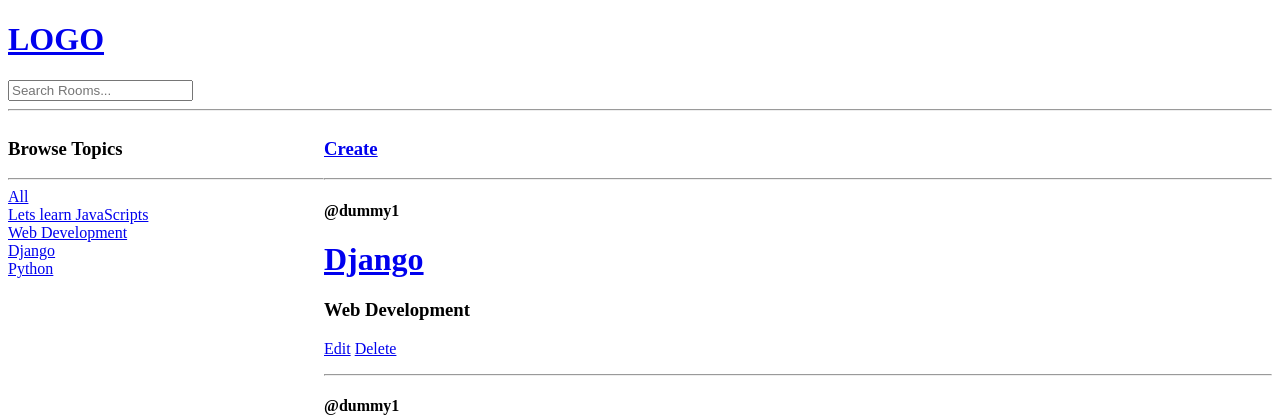
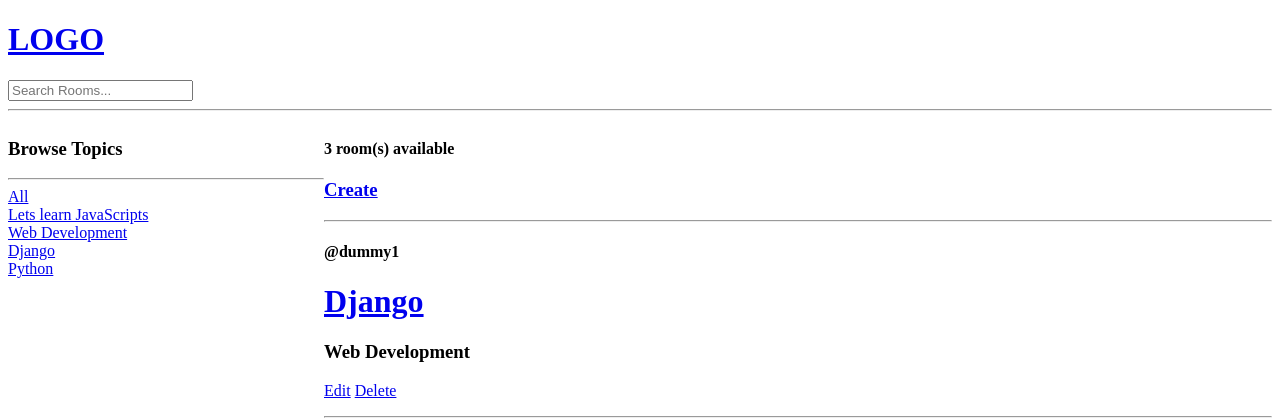
Before and after one commit to anuragshuklajec/Studybud, a Django app: page / in a window 1280 px wide. Shown: the top 420 px of the page. Run offline with Django 4.2, Linux system fonts and the light colour scheme; data comes from the database, SQL or seed files in the repository.

Commit message:
add room_count

```diff
--- a/base/templates/base/home.html
+++ b/base/templates/base/home.html
@@ -31,7 +31,7 @@
         </div>
 
         <div>
-
+            <h4>{{room_count}} room(s) available</h4>
             <h3><a href="{% url 'create-room' %}">Create</a></h3>
             <hr>
 
--- a/base/views.py
+++ b/base/views.py
@@ -13,7 +13,8 @@ def home(request):
 
     )
     topics = Topic.objects.all()
-    context = {'rooms':rooms,'topics':topics}
+    room_count = rooms.count()
+    context = {'rooms':rooms,'topics':topics,'room_count':room_count}
     return render(request,'base/home.html',context)
 
 def room(request,pk):
```
